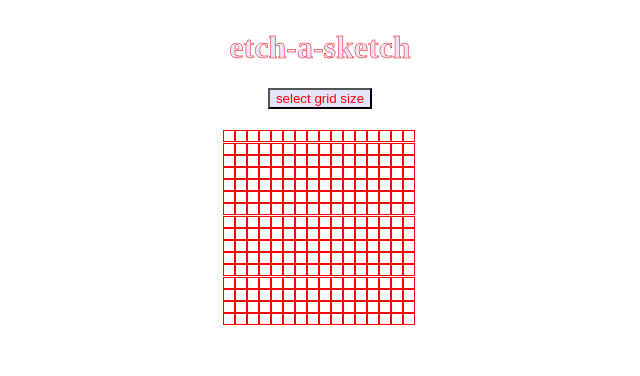
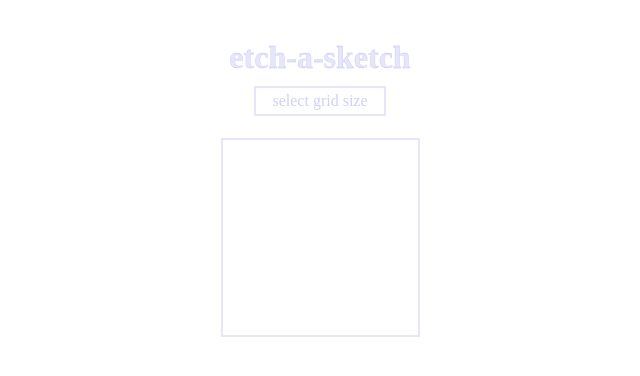
Before and after one commit to cloudhum/etch-a-sketch, a plain HTML site: page index.html in a window 1280 px wide. Shown: the whole page, without its empty margins (320-960 px from the left). Drawn offline with Linux system fonts and the light colour scheme.

Commit message:
Adjust styling

```diff
--- a/styles.css
+++ b/styles.css
@@ -3,20 +3,29 @@ body {
     flex-direction: column;;
     justify-content: center;
     align-items: center;
+    background-color: white;
 }
 
 h1 {
-    -webkit-text-stroke: .5px red;
+    /* -webkit-text-stroke: .5px red; */
+    -webkit-text-stroke: .3px rgb(185, 185, 246);
     color: lavender;
+    //border: thin dotted red;
+    padding: 10px;
+    margin-bottom: 0px;
 
 }
 
 button {
-    font-family: Arial, Helvetica, sans-serif;
-    background-color: lavender;
-    color: red;
+    font-family: inherit;
+    /* -webkit-text-stroke: .3px purple; */
+    background-color: white;
+    color: rgb(208, 208, 250);
     font-weight:lighter;
+    font-size: medium;
     margin-bottom: 21.44px;
+    padding:4px 16px;
+    border: 2px solid lavender;
 }
 
 .container {
@@ -24,10 +33,11 @@ button {
     flex-wrap: wrap;
     width: 195px;
     height: 195px;
+    border: 2px solid lavender;
 }
 
 .square {
-    border: thin solid red;
+    border: 1px solid white;
     height: 10px;
     width: 10px;
 }
```
